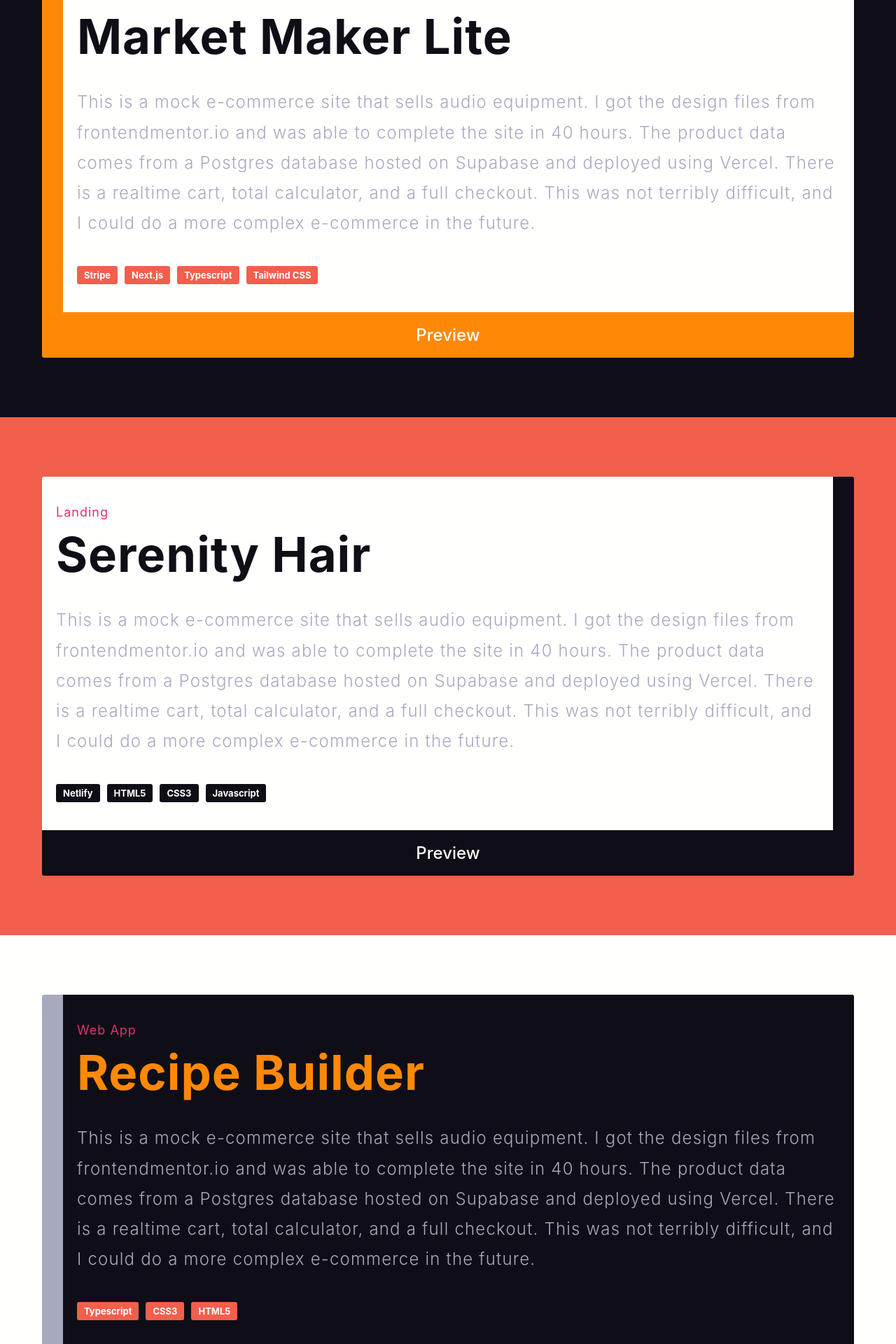
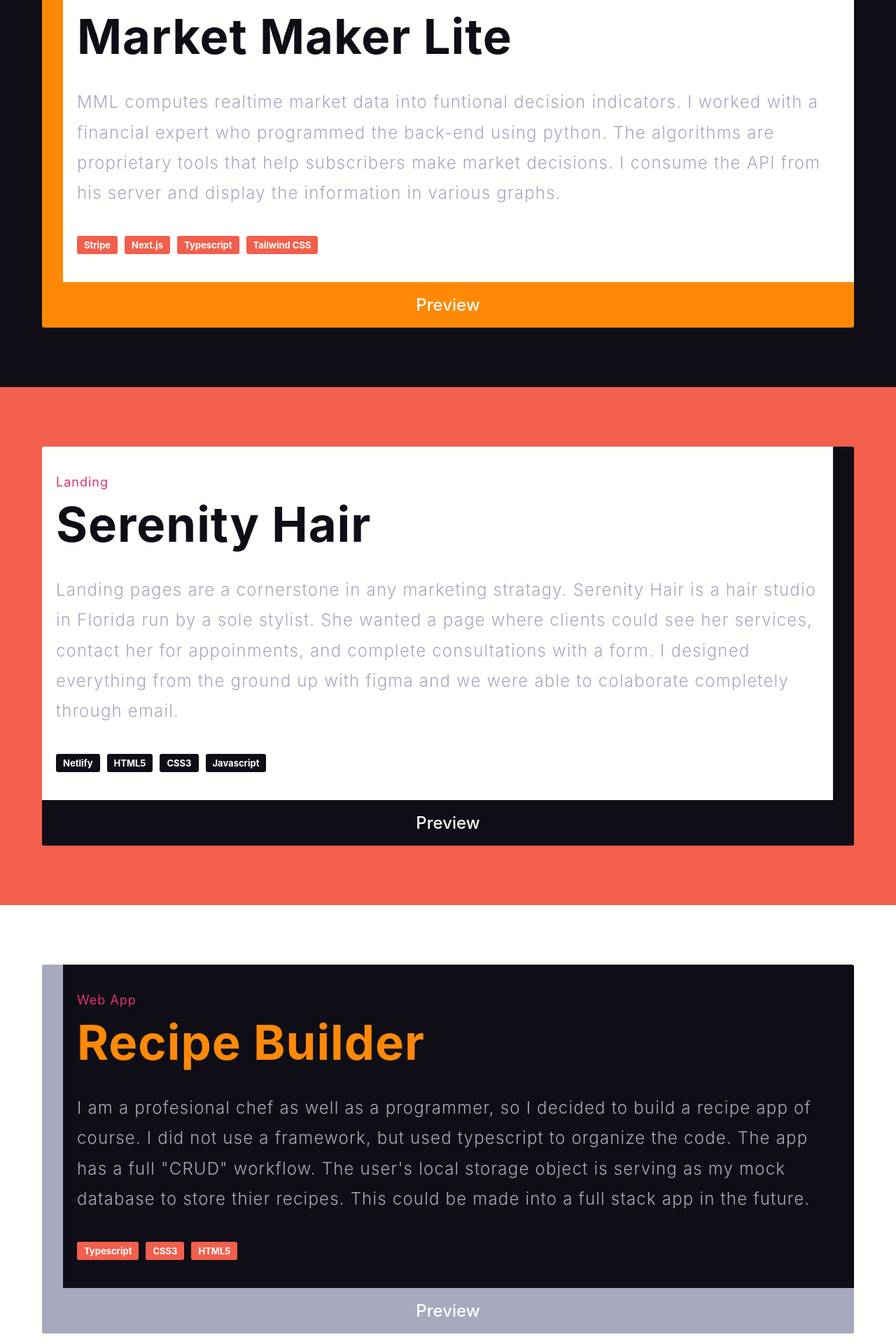
Before and after one commit to jonkarrer/svelte_portfolio, a Svelte app: page / in a window 1280 px wide. Shown: the part 1740-3660 px from the top of the page at 70% size. Built offline with nearby package versions, Linux system fonts and the light colour scheme.

Commit message:
fix: descriptions

```diff
--- a/src/components/Projects/Landing.svelte
+++ b/src/components/Projects/Landing.svelte
@@ -6,12 +6,11 @@
   <Summary rightBorder bg="light" borderColor="dark">
     <Title color="dark" tagline="Landing" heading="Serenity Hair" />
     <p>
-      This is a mock e-commerce site that sells audio equipment. I got the
-      design files from frontendmentor.io and was able to complete the site in
-      40 hours. The product data comes from a Postgres database hosted on
-      Supabase and deployed using Vercel. There is a realtime cart, total
-      calculator, and a full checkout. This was not terribly difficult, and I
-      could do a more complex e-commerce in the future.
+      Landing pages are a cornerstone in any marketing stratagy. Serenity Hair
+      is a hair studio in Florida run by a sole stylist. She wanted a page where
+      clients could see her services, contact her for appoinments, and complete
+      consultations with a form. I designed everything from the ground up with
+      figma and we were able to colaborate completely through email.
     </p>
     <TechStack
       techNames={["Netlify", "HTML5", "CSS3", "Javascript"]}
--- a/src/components/Projects/SPA.svelte
+++ b/src/components/Projects/SPA.svelte
@@ -6,12 +6,11 @@
   <Summary leftBorder bg="light" borderColor="orange">
     <Title color="dark" tagline="SPA" heading="Market Maker Lite" />
     <p>
-      This is a mock e-commerce site that sells audio equipment. I got the
-      design files from frontendmentor.io and was able to complete the site in
-      40 hours. The product data comes from a Postgres database hosted on
-      Supabase and deployed using Vercel. There is a realtime cart, total
-      calculator, and a full checkout. This was not terribly difficult, and I
-      could do a more complex e-commerce in the future.
+      MML computes realtime market data into funtional decision indicators. I
+      worked with a financial expert who programmed the back-end using python.
+      The algorithms are proprietary tools that help subscribers make market
+      decisions. I consume the API from his server and display the information
+      in various graphs.
     </p>
     <TechStack
       techNames={["Stripe", "Next.js", "Typescript", "Tailwind CSS"]}
--- a/src/components/Projects/Webapp.svelte
+++ b/src/components/Projects/Webapp.svelte
@@ -6,12 +6,11 @@
   <Summary leftBorder bg="dark" borderColor="grey">
     <Title color="orange" tagline="Web App" heading="Recipe Builder" />
     <p>
-      This is a mock e-commerce site that sells audio equipment. I got the
-      design files from frontendmentor.io and was able to complete the site in
-      40 hours. The product data comes from a Postgres database hosted on
-      Supabase and deployed using Vercel. There is a realtime cart, total
-      calculator, and a full checkout. This was not terribly difficult, and I
-      could do a more complex e-commerce in the future.
+      I am a profesional chef as well as a programmer, so I decided to build a
+      recipe app of course. I did not use a framework, but used typescript to
+      organize the code. The app has a full "CRUD" workflow. The user's local
+      storage object is serving as my mock database to store thier recipes. This
+      could be made into a full stack app in the future.
     </p>
     <TechStack techNames={["Typescript", "CSS3", "HTML5"]} bg="red" />
   </Summary>
```
